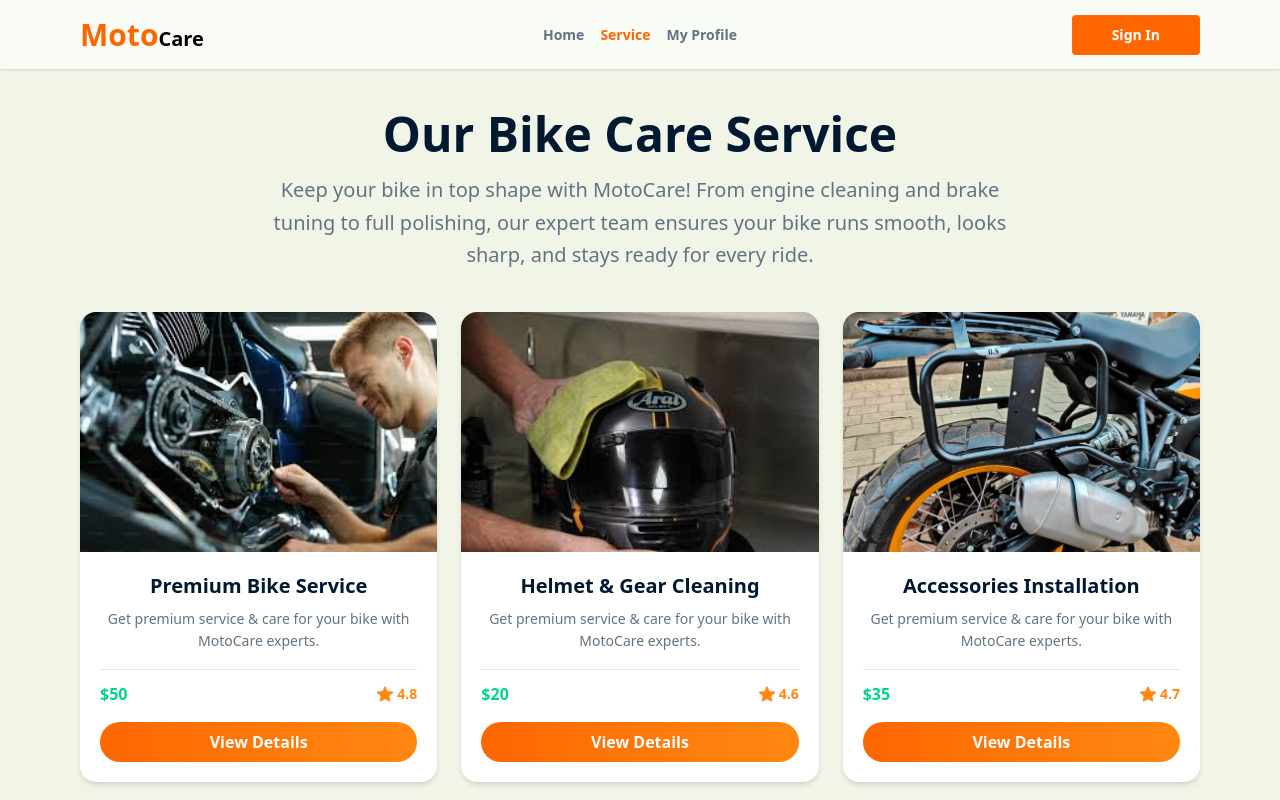
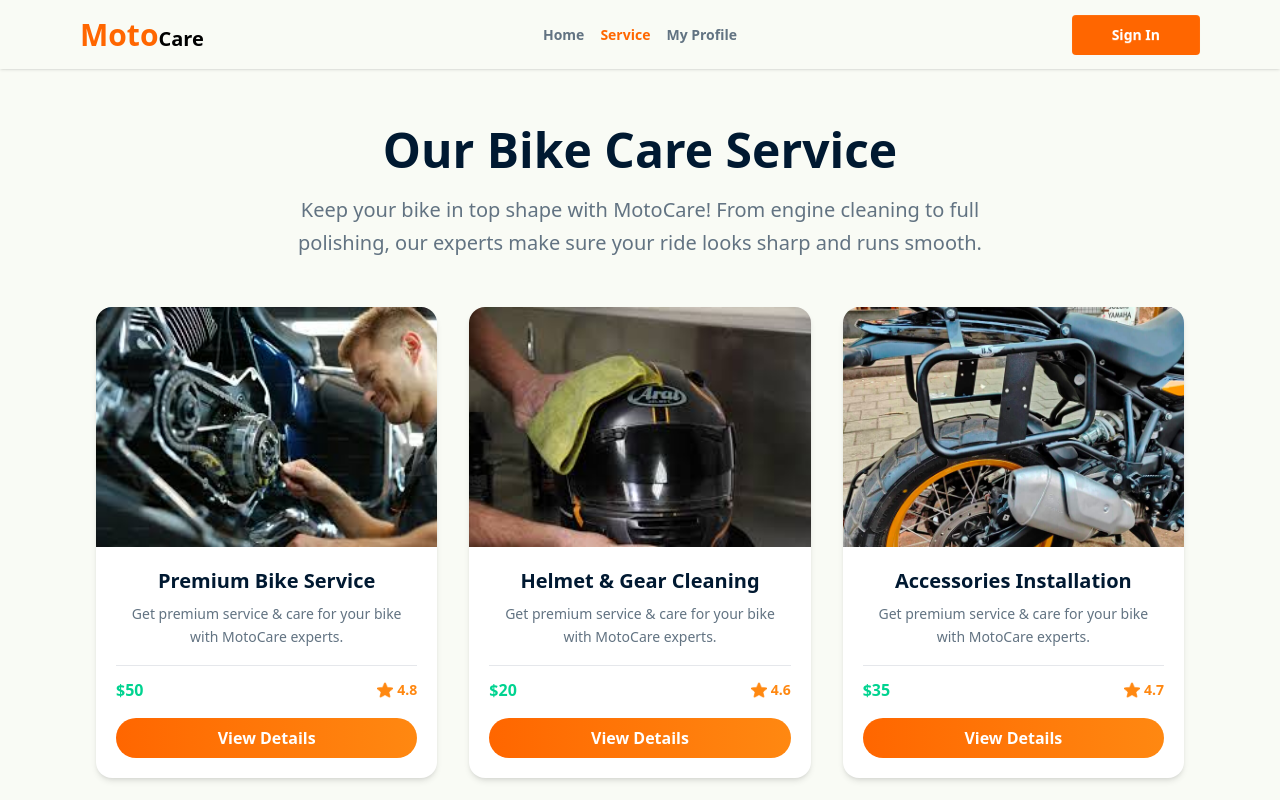
Before and after one commit to Sharif-wd1/motocare, a React (Vite) app: page /service in a window 1280 px wide. Shown: the top 800 px of the page. Built offline with nearby package versions, Linux system fonts and the light colour scheme; no server answers.

Commit message:
added service page animation

```diff
--- a/src/Components/Service/Service.jsx
+++ b/src/Components/Service/Service.jsx
@@ -14,7 +14,7 @@ const Service = () => {
         transition={{ duration: 0.6 }}
         className="text-4xl sm:text-5xl font-extrabold text-[#001931]"
       >
-        Our Bike Care Service
+        Popular Bike Care Service
       </motion.h1>
 
       <motion.p
--- a/src/Pages/ServicePage/Service.jsx
+++ b/src/Pages/ServicePage/Service.jsx
@@ -1,23 +1,42 @@
-import React from 'react';
-import { useLoaderData } from 'react-router';
-import ServiceCard from '../../Components/Service/ServiceCard';
+import React from "react";
+import { motion } from "framer-motion";
+import { useLoaderData } from "react-router";
+import ServiceCard from "../../Components/Service/ServiceCard";
 
 const Service = () => {
   const servicesData = useLoaderData();
 
   return (
-    <section className="bg-[#F1F5E8] py-10 md:py-20 px-5 md:px-16 lg:px-20 text-center">
-      <h1 className="text-3xl sm:text-4xl md:text-5xl font-bold text-[#001931]">
+    <section className="bg-[#F9FBF5] py-14 md:py-24 px-5 md:px-16 lg:px-24 text-center">
+      <motion.h1
+        initial={{ opacity: 0, y: -20 }}
+        whileInView={{ opacity: 1, y: 0 }}
+        transition={{ duration: 0.6 }}
+        className="text-4xl sm:text-5xl font-extrabold text-[#001931]"
+      >
         Our Bike Care Service
-      </h1>
+      </motion.h1>
 
-      <p className="text-sm sm:text-base md:text-[18px] lg:text-[20px] text-[#627382] mt-4 mb-10 max-w-3xl mx-auto leading-relaxed">
-        Keep your bike in top shape with MotoCare! From engine cleaning and brake tuning to full polishing, our expert team ensures your bike runs smooth, looks sharp, and stays ready for every ride.
-      </p>
+      <motion.p
+        initial={{ opacity: 0, y: 20 }}
+        whileInView={{ opacity: 1, y: 0 }}
+        transition={{ delay: 0.2, duration: 0.6 }}
+        className="text-base md:text-lg lg:text-xl text-[#627382] mt-5 mb-12 max-w-3xl mx-auto leading-relaxed"
+      >
+        Keep your bike in top shape with MotoCare! From engine cleaning to full
+        polishing, our experts make sure your ride looks sharp and runs smooth.
+      </motion.p>
 
-      <div className="grid grid-cols-1 sm:grid-cols-2 lg:grid-cols-3 gap-6">
-        {servicesData.map((serviceData) => (
-          <ServiceCard key={serviceData.id} serviceData={serviceData} />
+      <div className="grid grid-cols-1 sm:grid-cols-2 lg:grid-cols-3 gap-8">
+        {servicesData.map((serviceData, index) => (
+          <motion.div
+            key={serviceData.id}
+            initial={{ opacity: 0, y: 50 }}
+            whileInView={{ opacity: 1, y: 0 }}
+            transition={{ delay: index * 0.15 }}
+          >
+            <ServiceCard serviceData={serviceData} />
+          </motion.div>
         ))}
       </div>
     </section>
```
